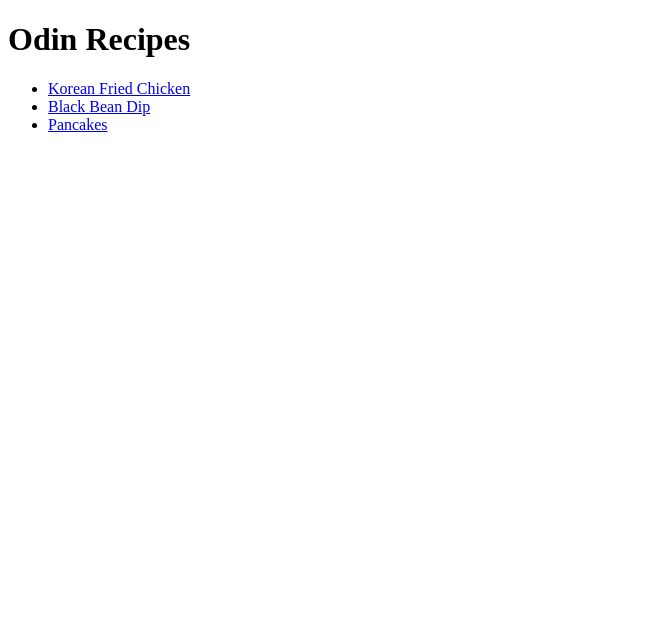
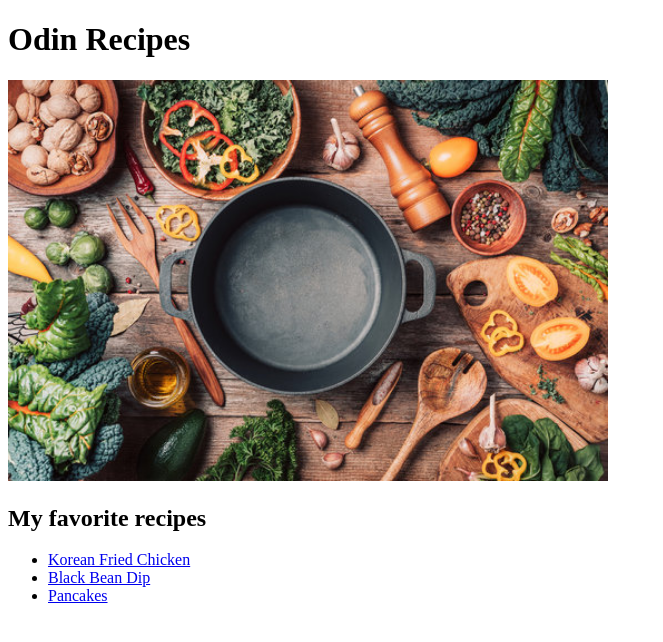
Before and after one commit to XeloMartabit/odin-recipes, a plain HTML site: page index.html in a window 1280 px wide. Shown: the whole page, without its empty margins (0-663 px from the left). Drawn offline with Linux system fonts and the light colour scheme.

Commit message:
Add main page img and return to main page link
Added an image to the main page for consistency across pages,
plus a heading indicating my favorite recipes and added
a return to main page link on each recipe page.

```diff
--- a/index.html
+++ b/index.html
@@ -7,6 +7,8 @@
     </head>
     <body>
         <h1>Odin Recipes</h1>
+        <img src="./img/ingredients.jpg" alt="Ingredients and a large pot set on a table" width="600">
+        <h2>My favorite recipes</h2>
         <ul>
             <li><a href="./recipes/korean-fried-chicken.html">Korean Fried Chicken</a></li>
             <li><a href="./recipes/black-bean-dip.html">Black Bean Dip</a></li>
```
Also changed, not shown: recipes/black-bean-dip.html (+1 -0 lines), recipes/korean-fried-chicken.html (+1 -0 lines), recipes/pancakes.html (+1 -0 lines), img/ingredients.jpg (added).
